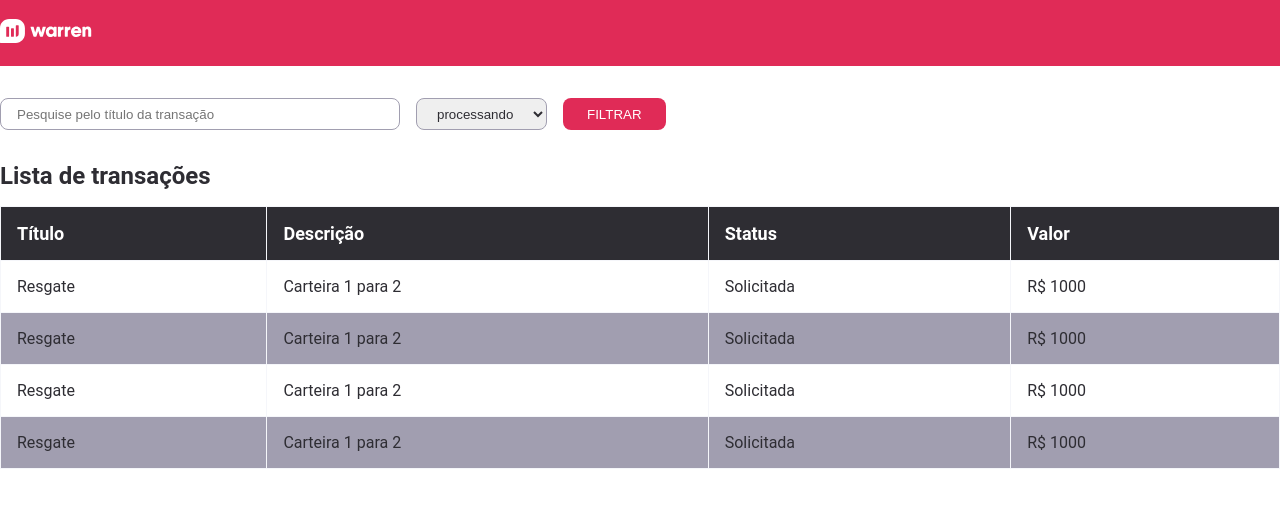
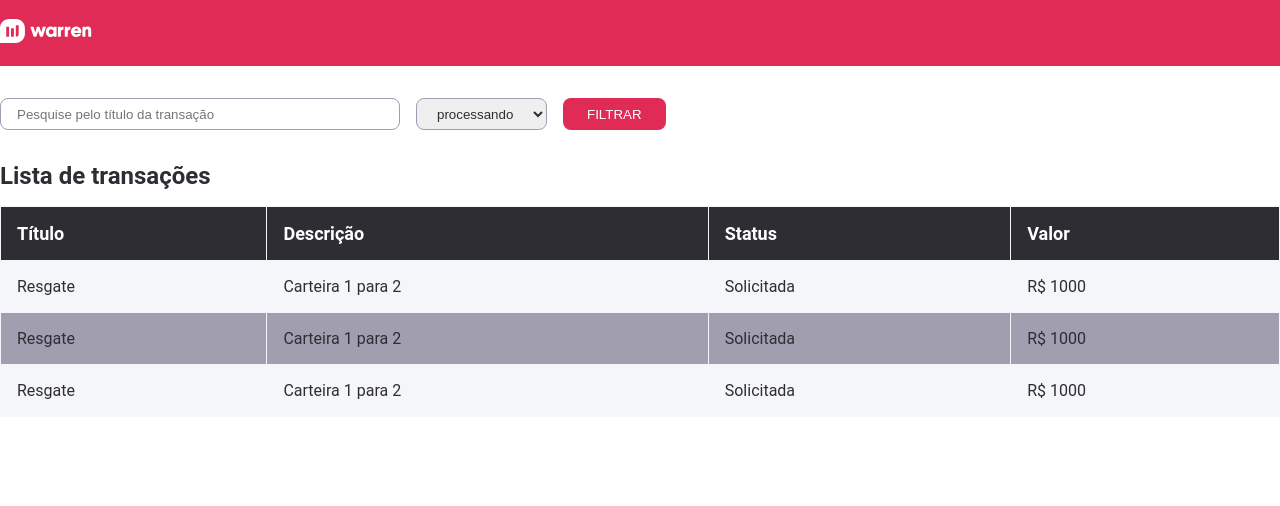
Before and after one commit to devlucaslopes/challenge-warren-front-end, a React (Create React App) app: page / in a window 1280 px wide. Shown: the top 506 px of the page. Built offline with nearby package versions, Linux system fonts and the light colour scheme.

Commit message:
added modal to transations

```diff
--- a/package.json
+++ b/package.json
@@ -12,6 +12,7 @@
     "@types/react-dom": "^17.0.9",
     "react": "^17.0.2",
     "react-dom": "^17.0.2",
+    "react-icons": "^4.3.1",
     "react-scripts": "5.0.0",
     "styled-components": "^5.3.3",
     "typescript": "^4.4.2",
--- a/src/components/Transactions/index.tsx
+++ b/src/components/Transactions/index.tsx
@@ -1,8 +1,17 @@
-import React from 'react'
+import React, { useState } from 'react'
+import { Modal } from '../Modal'
 
 import * as S from './styles'
 
-export const Transactions = () => (
+export const Transactions = () => {
+  const [modalIsOpen, setModalIsOpen] = useState(false)
+
+  const toggleModal = () => {
+    setModalIsOpen((prev) => !prev)
+  }
+
+  return (
+    <>
       <S.Table>
         <thead>
           <tr>
@@ -13,25 +22,19 @@ export const Transactions = () => (
           </tr>
         </thead>
         <tbody>
-      <tr>
+          <tr role="button" onClick={toggleModal}>
             <td>Resgate</td>
             <td>Carteira 1 para 2</td>
             <td>Solicitada</td>
             <td>R$ 1000</td>
           </tr>
-      <tr>
+          <tr role="button" onClick={toggleModal}>
             <td>Resgate</td>
             <td>Carteira 1 para 2</td>
             <td>Solicitada</td>
             <td>R$ 1000</td>
           </tr>
-      <tr>
-        <td>Resgate</td>
-        <td>Carteira 1 para 2</td>
-        <td>Solicitada</td>
-        <td>R$ 1000</td>
-      </tr>
-      <tr>
+          <tr role="button" onClick={toggleModal}>
             <td>Resgate</td>
             <td>Carteira 1 para 2</td>
             <td>Solicitada</td>
@@ -39,4 +42,8 @@ export const Transactions = () => (
           </tr>
         </tbody>
       </S.Table>
+
+      <Modal isOpen={modalIsOpen} onClose={toggleModal} />
+    </>
   )
+}
--- a/src/components/Transactions/styles.ts
+++ b/src/components/Transactions/styles.ts
@@ -24,6 +24,13 @@ export const Table = styled.table`
     tbody {
       tr {
         color: ${theme.colors.gray};
+        background-color: ${theme.colors['gray-light']};
+        cursor: pointer;
+        transition: filter 0.2s;
+
+        &:hover {
+          filter: brightness(0.8);
+        }
       }
 
       tr:nth-child(even) {
```
Also changed, not shown: 1 other file (tests, documents, lock files or other folders). Lines whose indentation alone changed are shown as unchanged.
